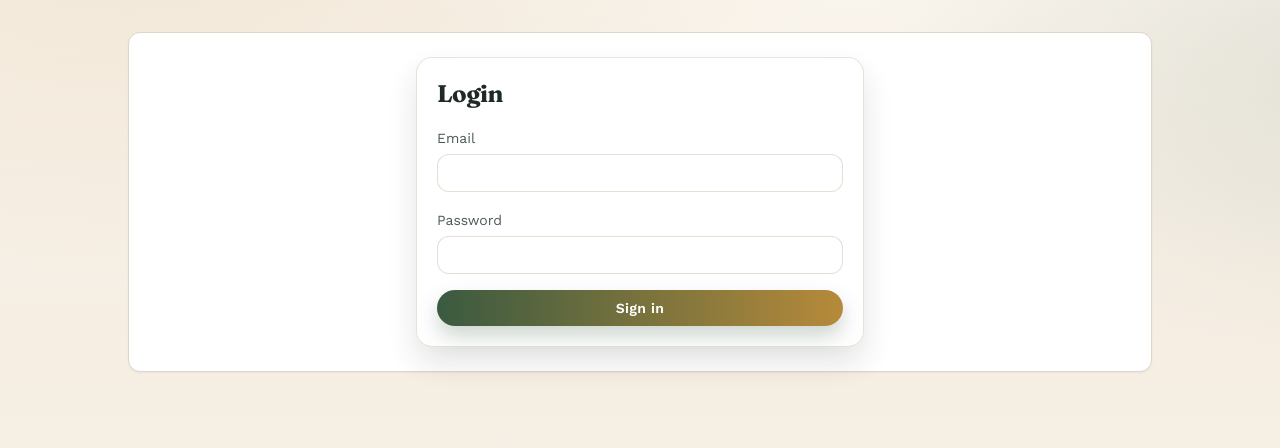
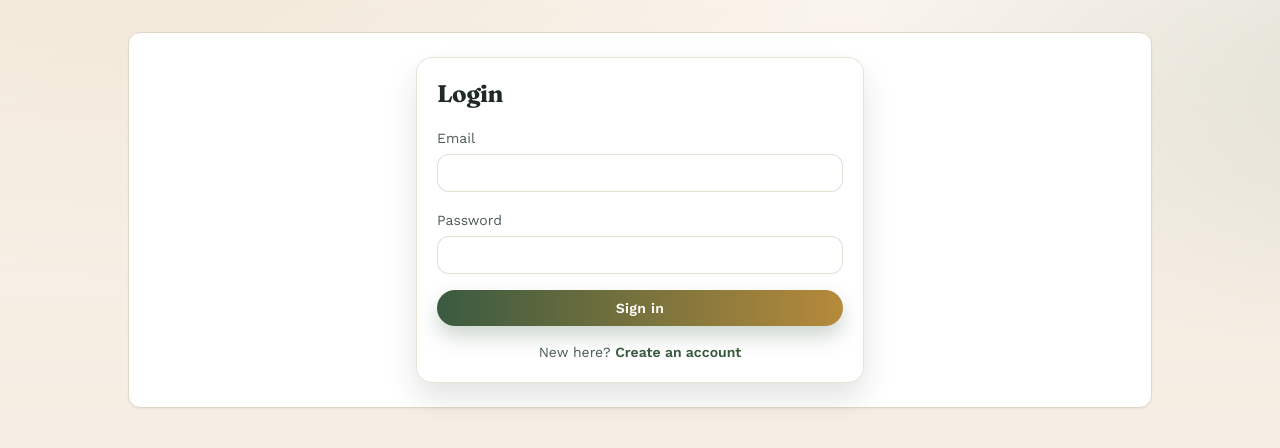
Before and after one commit to redwanhasan980/IICT-Library-Management-System, a React (Vite) app in the folder iict-library-client/: page /login in a window 1280 px wide. Shown: the top 448 px of the page. Built offline with nearby package versions, Linux system fonts and the light colour scheme; no server answers.

Commit message:
log in page corrected

```diff
--- a/iict-library-client/src/pages/LoginPage.tsx
+++ b/iict-library-client/src/pages/LoginPage.tsx
@@ -1,5 +1,5 @@
 import { useState } from 'react';
-import { useNavigate } from 'react-router-dom';
+import { Link, useNavigate } from 'react-router-dom';
 import { toast } from 'react-hot-toast';
 import { Card } from '../components/shared/Card';
 import { Input } from '../components/shared/Input';
@@ -54,6 +54,12 @@ const LoginPage = () => {
           {isLoading ? 'Signing in...' : 'Sign in'}
         </Button>
       </form>
+      <div className="mt-4 text-center text-sm text-warm-taupe">
+        <span>New here? </span>
+        <Link to="/register" className="font-semibold text-library-forest hover:text-library-gold">
+          Create an account
+        </Link>
+      </div>
     </Card>
   );
 };
```
